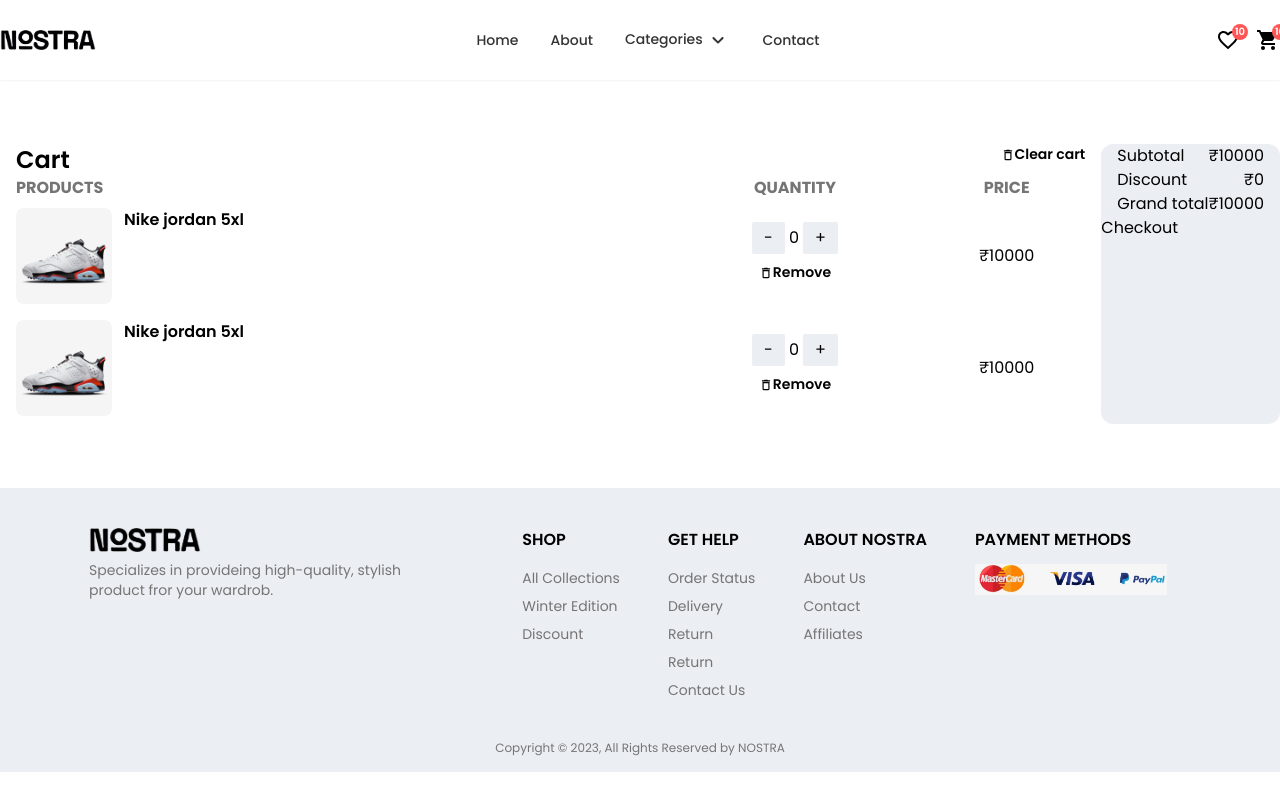
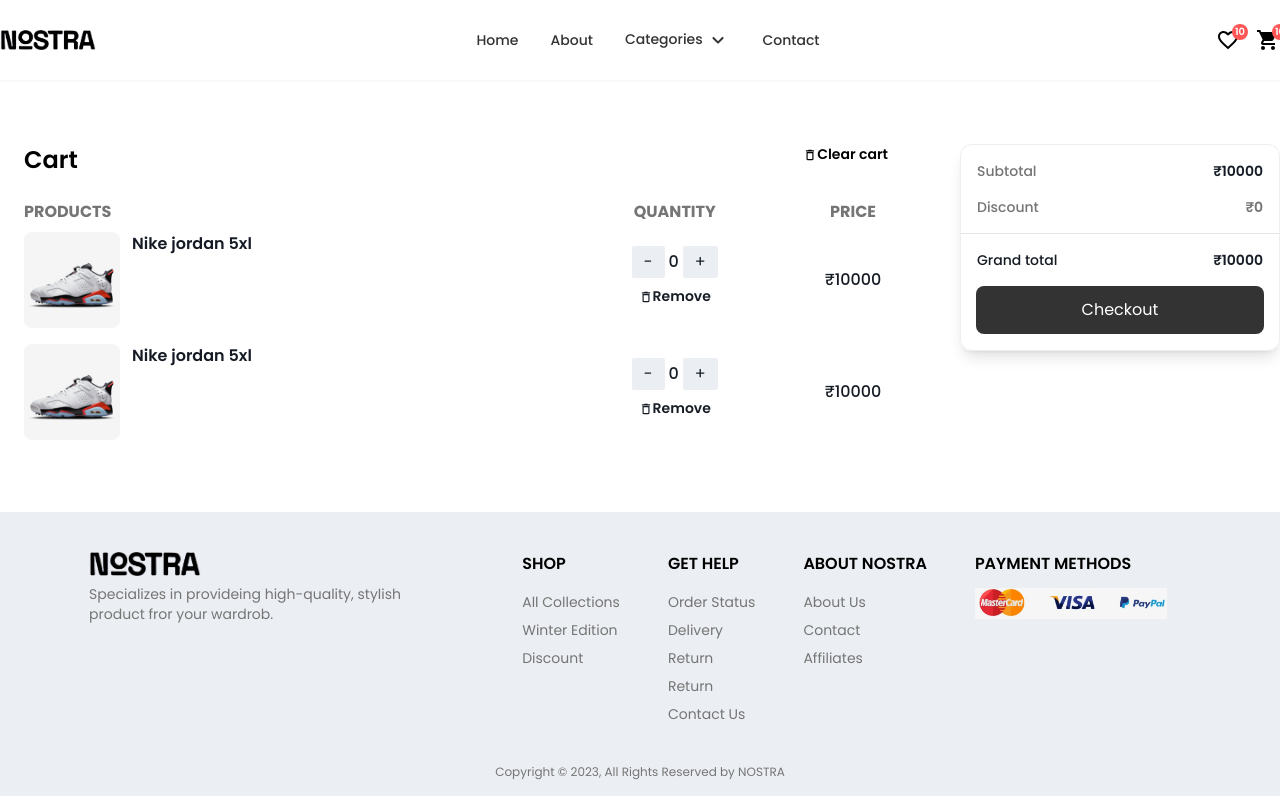
Before and after one commit to karthik-ka/Ecommerce, a React (Vite) app in the folder frontend/: page /cart in a window 1280 px wide. Built offline with nearby package versions, Linux system fonts and the light colour scheme.

Commit message:
cart updated

```diff
--- a/frontend/src/pages/Cart.jsx
+++ b/frontend/src/pages/Cart.jsx
@@ -1,4 +1,5 @@
 import DeleteOutlineOutlinedIcon from '@mui/icons-material/DeleteOutlineOutlined';
+import { useState } from 'react';
 
 const data = [
    { id: 1, title: "Nike jordan 5xl", image: "../p1.png", price: "10000"},
@@ -6,14 +7,26 @@
 ];
 
 const Cart = () => {
+
+   const [count, setCount] = useState(0);
+
+   const handleInc = () =>{
+      setCount(count+1);
+   }
+   const handleDec = () =>{
+      setCount(count-1);
+   }
+
    return (
    <section className="max-w-[90vw] md:max-w-[700px] lg:max-w-[900px] xl:max-w-[1280px] m-auto py-16">
-      <div className='flex justify-between'>
+      <div className='flex gap-4 justify-between'>
 
-         <div className='px-4 flex-1'>
-            <div className='flex justify-between'>
+         {/* =================================left section======================================= */}
+
+         <div className='px-6 flex-1'>
+            <div className='flex pb-6 justify-between'>
                <h1 className='font-semibold text-2xl'>Cart</h1>
-               <span className='text-sm font-semibold'><DeleteOutlineOutlinedIcon fontSize='10'/>Clear cart</span>
+               <span className='text-sm font-semibold mr-8'><DeleteOutlineOutlinedIcon fontSize='10'/>Clear cart</span>
             </div>
             <table className='w-full'>
                <tr className='text-eco-grey'>
@@ -24,17 +37,19 @@
 
                {data.map((item)=>{
                   return (
-                     <tr key={item.id} className='text-center' >
+                     <tr key={item.id} className='text-center text-eco-light-black' >
                         <td className='flex gap-3 py-2'>
                            <img src={item.image} alt="" className='w-24 h-24 object-cover rounded-lg' />
                            <h2 className='font-semibold'>{item.title}</h2>
                         </td>
                         <td >
-                           <button className='px-3 py-1 rounded-sm mx-1 bg-eco-light-grey'>-</button>0<button className='px-3 py-1 rounded-sm mx-1 bg-eco-light-grey'>+</button>
+                           <button className='px-3 py-1 rounded-sm mx-1 bg-eco-light-grey' onClick={handleDec}>-</button>
+                           <span className='font-medium'>{count}</span>
+                           <button className='px-3 py-1 rounded-sm mx-1 bg-eco-light-grey' onClick={handleInc}>+</button>
                            <p className='text-sm font-semibold my-2'><DeleteOutlineOutlinedIcon fontSize='10'/>Remove</p>
                         </td>
                         <td>
-                           <h2>₹{item.price}</h2>
+                           <h2 className='font-medium'>₹{item.price}</h2>
                         </td>
                      </tr>
                   )
@@ -43,20 +58,23 @@
 
          </div>
 
-         <div className='bg-eco-light-grey rounded-xl'>
-            <div className='flex justify-between px-4'>
+         {/* =================================right section======================================= */}
+
+         <div className='md:w-80 h-max py-4 border border-eco-light-grey shadow-lg rounded-xl'>
+            <div className='flex justify-between px-4 text-sm text-eco-grey font-medium'>
                <h2>Subtotal</h2>
-               <p>₹{data[0].price}</p>
+               <p className='text-eco-light-black font-semibold'>₹{data[0].price}</p>
             </div>
-            <div className='flex justify-between px-4'>
+            <div className='flex justify-between px-4 mt-4 text-sm text-eco-grey font-medium'>
                <h2>Discount</h2>
-               <p>₹0</p>
+               <p className='font-semibold'>₹0</p>
             </div>
-            <div className='flex justify-between px-4'>
+            <hr className='opacity-10 mt-4 px-8'/>
+            <div className='flex justify-between px-4 py-4 text-sm text-eco-light-black font-medium'>
                <h2>Grand total</h2>
-               <p>₹{data[0].price}</p>
+               <p className='font-semibold'>₹{data[0].price}</p>
             </div>
-               <button>Checkout</button>
+               <div className='py-3 w-72 m-auto text-center bg-eco-off-black text-eco-white rounded-lg cursor-pointer'>Checkout</div>
          </div>
       </div>
    </section>
```
Also changed, not shown: frontend/src/component/Products.jsx (indentation only).
